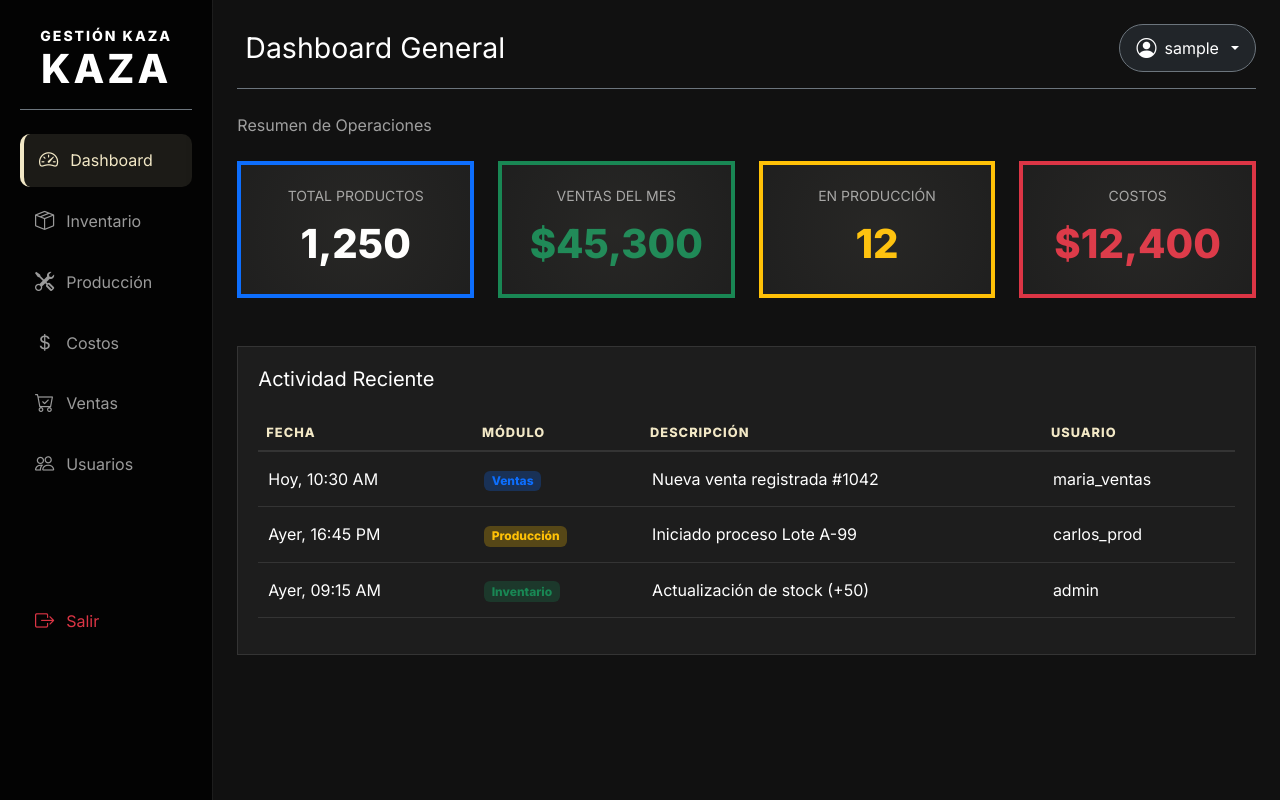
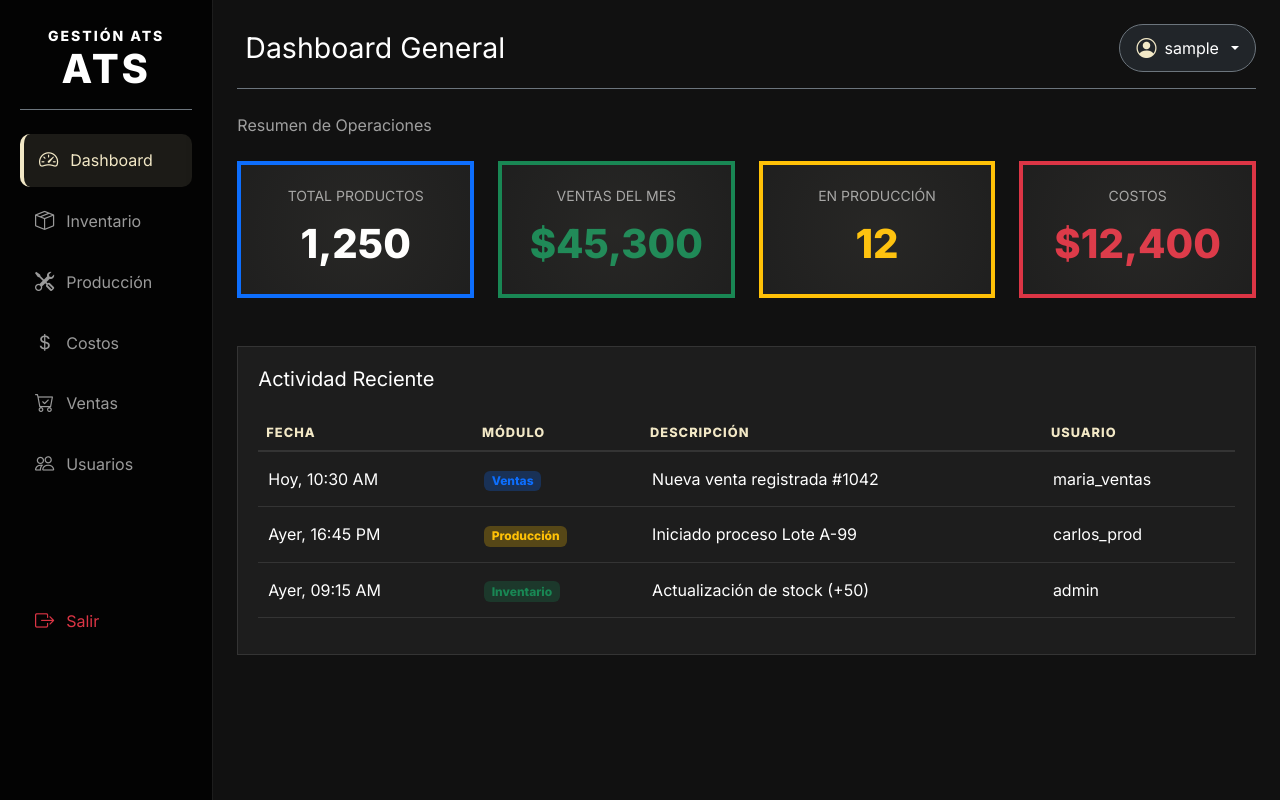
Before and after one commit to Mich-Tech-Soluciones/proyecto-quinto, a Django app: page / in a window 1280 px wide. Run offline with Django 5.2, Linux system fonts and the light colour scheme; the visitor is signed in with stand-in values (Sample User, id 1).

Commit message:
Actualizar plantilla base con navegación y branding ATS

```diff
--- a/templates/base.html
+++ b/templates/base.html
@@ -4,7 +4,7 @@
 <head>
     <meta charset="utf-8">
     <meta name="viewport" content="width=device-width, initial-scale=1.0">
-    <title>KAZA ERP</title>
+    <title>ATS ERP</title>
     <!-- Bootstrap CSS -->
     <link href="https://cdn.jsdelivr.net/npm/bootstrap@5.3.0/dist/css/bootstrap.min.css" rel="stylesheet">
     <!-- Bootstrap Icons -->
@@ -22,8 +22,8 @@
             <div class="col-md-3 col-lg-2 admin-sidebar d-none d-md-block no-print">
                 <a href="{% url 'dashboard' %}" class="text-decoration-none d-block text-center mb-4 mt-2 pb-3 border-bottom border-secondary" style="transition: transform 0.3s;" onmouseover="this.style.transform='scale(1.02)'" onmouseout="this.style.transform='scale(1)'">
                     <!-- Placeholder Logo -->
-                    <h5 class="text-white fw-bold m-0 small" style="letter-spacing: 2px;">GESTIÓN KAZA</h5>
-                    <h1 class="text-white fw-bold m-0" style="font-size: 2.5rem; letter-spacing: 3px;">KAZA </h1>
+                    <h5 class="text-white fw-bold m-0 small" style="letter-spacing: 2px;">GESTIÓN ATS</h5>
+                    <h1 class="text-white fw-bold m-0" style="font-size: 2.5rem; letter-spacing: 3px;">ATS</h1>
                 </a>
                 <div class="nav flex-column">
                     <a href="{% url 'dashboard' %}" class="sidebar-link {% if request.path == '/' %}active{% endif %}">
@@ -87,11 +87,11 @@
                     <!-- User Menu -->
                     <div class="dropdown">
                         <button class="btn btn-dark border border-secondary p-2 dropdown-toggle d-flex align-items-center gap-2 rounded-pill px-3" type="button" data-bs-toggle="dropdown" aria-expanded="false">
-                            <i class="bi bi-person-circle fs-5" style="color: var(--kaza-cream);"></i>
+                            <i class="bi bi-person-circle fs-5" style="color: var(--ats-cream);"></i>
                             <span class="d-none d-sm-inline">{{ user.username }}</span>
                         </button>
                         <ul class="dropdown-menu dropdown-menu-dark dropdown-menu-end glass-card border-secondary shadow-lg mt-2">
-                            <li><h6 class="dropdown-header small text-uppercase fw-bold" style="color: var(--kaza-cream);">Rol: {{ user.get_role_display }}</h6></li>
+                            <li><h6 class="dropdown-header small text-uppercase fw-bold" style="color: var(--ats-cream);">Rol: {{ user.get_role_display }}</h6></li>
                             <li><hr class="dropdown-divider border-secondary"></li>
                             <li>
                                 <form action="{% url 'logout' %}" method="post" class="px-3">
```
